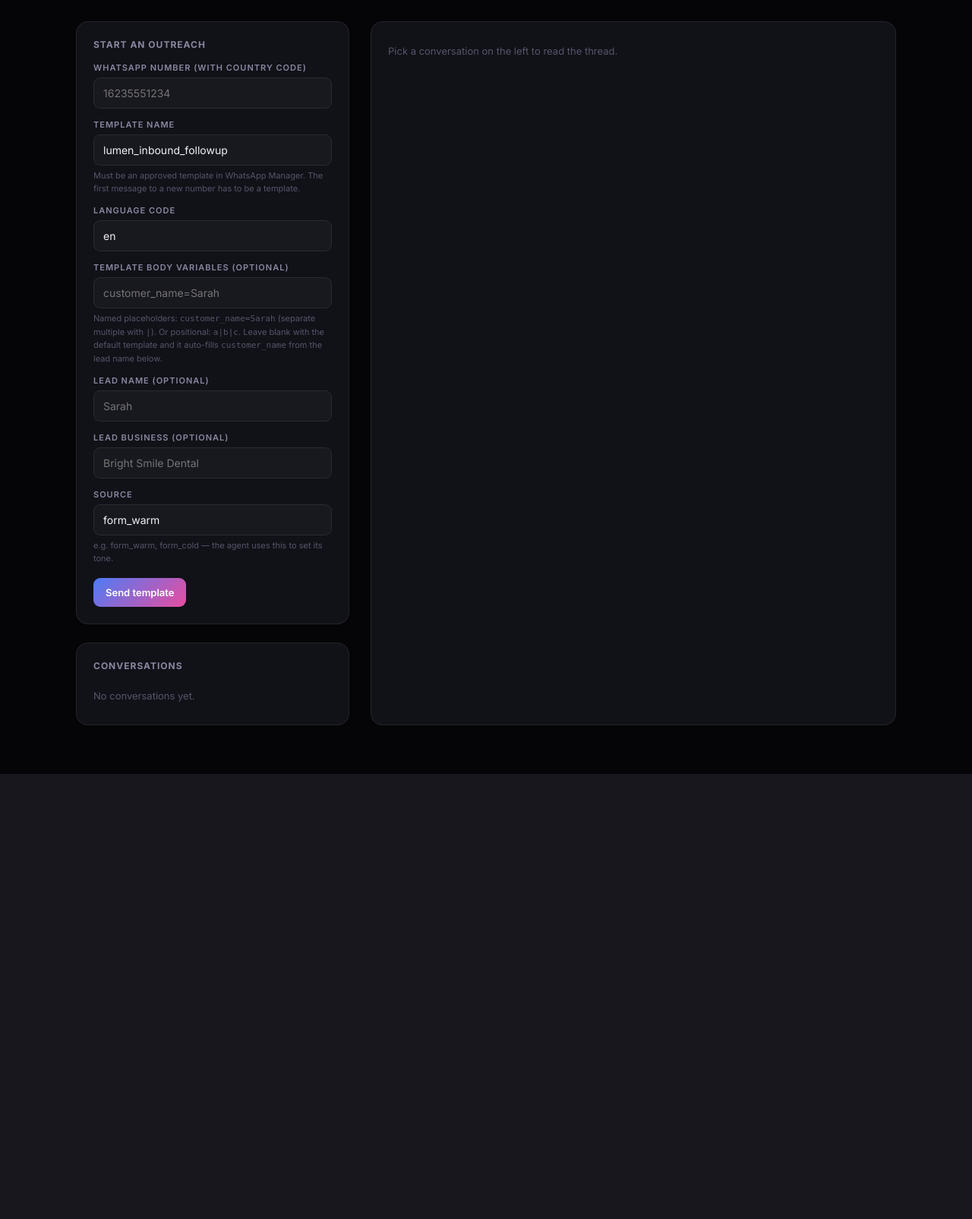
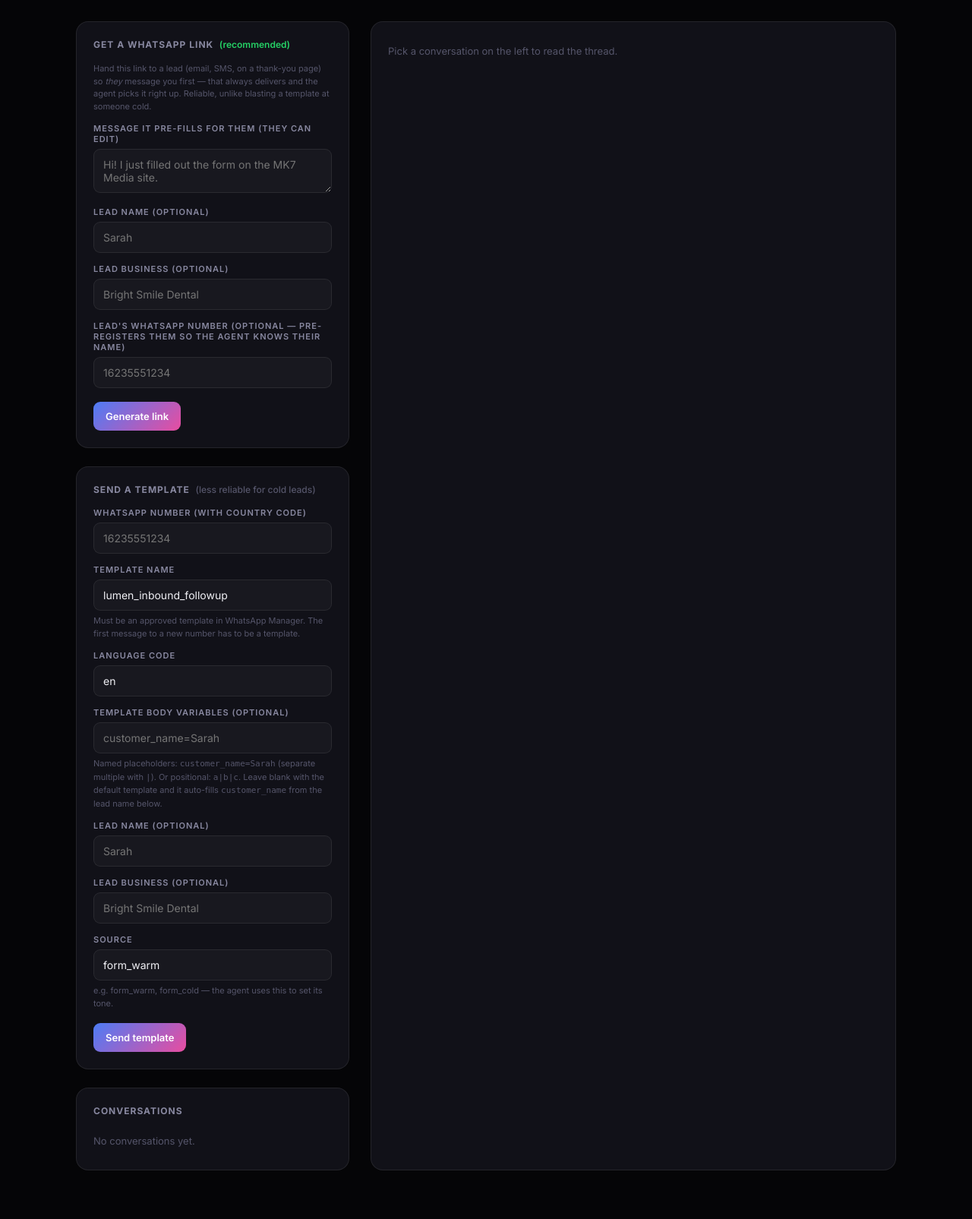
Before and after one commit to lumenmarketingsolutions/mk7media, a Flask app: page /admin/whatsapp in a window 1280 px wide. Shown: the part 58-1663 px from the top of the page at 76% size. Before the commit the page ends 1077 px from the top, so only its background shows below. Run offline with Flask 3, Linux system fonts and the light colour scheme; the visitor is signed in with stand-in values (Sample User, id 1); data that the repository does not hold is empty.

Commit message:
WhatsApp agent: wa.me-link outreach flow
The reliable way to do WhatsApp outreach (cold marketing templates get
dropped by WhatsApp). Adds:
- agent.py: WHATSAPP_BUSINESS_NUMBER, wa_me_link(prefill) builder,
  register_lead() to pre-register a lead's number so the agent knows them.
- app.py: POST /admin/whatsapp/outreach-link.
- admin_whatsapp.html: "Get a WhatsApp link (recommended)" panel that
  generates a wa.me/<our number>?text=... link to hand a lead, optionally
  pre-registering them. The template-send panel is now labeled "less
  reliable for cold leads".

Co-Authored-By: Claude Opus 4.7 (1M context) <noreply@anthropic.com>

```diff
--- a/agents/whatsapp_agent/v1/agent.py
+++ b/agents/whatsapp_agent/v1/agent.py
@@ -54,6 +54,8 @@ WHATSAPP_APP_SECRET = os.environ.get("WHATSAPP_APP_SECRET", "")
 WHATSAPP_VERIFY_TOKEN = os.environ.get("WHATSAPP_VERIFY_TOKEN", "mk7-whatsapp-verify")
 WHATSAPP_PHONE_NUMBER_ID = os.environ.get("WHATSAPP_PHONE_NUMBER_ID", "1082296231636502")
 WHATSAPP_WABA_ID = os.environ.get("WHATSAPP_WABA_ID", "1457517218983357")
+# The display phone number (digits only) — used to build wa.me/<number> links.
+WHATSAPP_BUSINESS_NUMBER = "".join(ch for ch in os.environ.get("WHATSAPP_BUSINESS_NUMBER", "16235126504") if ch.isdigit())
 
 ANTHROPIC_API_KEY = os.environ.get("ANTHROPIC_API_KEY", "")
 WHATSAPP_AGENT_MODEL = os.environ.get("WHATSAPP_AGENT_MODEL", "claude-opus-4-7")
@@ -399,9 +401,36 @@ def send_template(to_wa_id, template_name, lang_code="en_US", body_params=None):
     return data
 
 
+def wa_me_link(prefill=None):
+    """Build a wa.me/<our number>?text=... link. Hand this to a lead (in an email,
+    on a thank-you page, in an SMS) — when they tap it, *they* message us first, which
+    opens the 24h window and the agent picks it up. This is the reliable way to do
+    WhatsApp outreach — cold marketing templates to people who've never messaged you
+    get dropped by WhatsApp."""
+    from urllib.parse import quote
+    text = (prefill or "Hi! I just filled out the form on the MK7 Media site.").strip()
+    return f"https://wa.me/{WHATSAPP_BUSINESS_NUMBER}?text={quote(text)}"
+
+
+def register_lead(wa_id, *, lead_name=None, lead_business=None, lead_source="outreach"):
+    """Pre-register a lead's number so the agent already knows their name/business when
+    they message in. Optional — only useful if you have their WhatsApp number ahead of time."""
+    wa_id = "".join(ch for ch in str(wa_id or "") if ch.isdigit())
+    if not wa_id:
+        return None
+    if len(wa_id) == 10:
+        wa_id = "1" + wa_id
+    _upsert_contact(wa_id, lead_name=lead_name, lead_business=lead_business, lead_source=lead_source)
+    return wa_id
+
+
 def start_outreach(to_wa_id, *, template_name, lang_code=DEFAULT_TEMPLATE_LANG, body_params=None,
                    lead_name=None, lead_business=None, lead_source="form"):
-    """Open a conversation with a form lead: register the contact and send the kickoff template."""
+    """Open a conversation with a form lead by sending the kickoff template.
+
+    NOTE: this is the *less reliable* path — WhatsApp drops cold MARKETING templates to
+    numbers that have never messaged you. Prefer `wa_me_link()` (have the lead message
+    you first). Kept for when you know the recipient will accept it (e.g. they've opted in)."""
     to_wa_id = "".join(ch for ch in str(to_wa_id) if ch.isdigit())
     # A bare 10-digit number is almost certainly a US/Canada number missing its '1'
     # country code — that's the #1 reason an outreach "doesn't fire". Add it.
--- a/app.py
+++ b/app.py
@@ -827,7 +827,10 @@ def admin_whatsapp():
     detail = None
     if detail_id:
         detail = {"wa_id": detail_id, "contact": wa.get_contact(detail_id), "messages": wa.conversation(detail_id)}
-    return render_template("admin_whatsapp.html", convos=convos, detail=detail)
+    return render_template(
+        "admin_whatsapp.html", convos=convos, detail=detail,
+        generated_link=request.args.get("link"), registered_number=request.args.get("registered"),
+    )
 
 
 @app.route("/admin/whatsapp/send", methods=["POST"])
@@ -891,6 +894,22 @@ def admin_whatsapp_reply():
     return redirect(url_for("admin_whatsapp", id=wa_id))
 
 
+@app.route("/admin/whatsapp/outreach-link", methods=["POST"])
+@admin_required
+def admin_whatsapp_outreach_link():
+    """Generate a wa.me link to hand a lead so THEY message us first (the reliable
+    outreach path). Optionally pre-registers the lead's number so the agent knows them."""
+    data = request.form.to_dict()
+    prefill = (data.get("prefill") or "").strip() or None
+    lead_name = (data.get("name") or "").strip() or None
+    lead_business = (data.get("business") or "").strip() or None
+    number = "".join(ch for ch in (data.get("to") or "") if ch.isdigit())
+    if number:
+        wa.register_lead(number, lead_name=lead_name, lead_business=lead_business, lead_source="outreach")
+    link = wa.wa_me_link(prefill)
+    return redirect(url_for("admin_whatsapp", link=link, registered=number or None))
+
+
 @app.route("/admin/whatsapp/debug")
 @admin_required
 def admin_whatsapp_debug():
--- a/templates/admin_whatsapp.html
+++ b/templates/admin_whatsapp.html
@@ -97,10 +97,31 @@
     </div>
 
     <div class="layout">
-      <!-- Left: outreach form + conversation list -->
+      <!-- Left: outreach + conversation list -->
       <div>
         <div class="panel" style="margin-bottom: 24px;">
-          <h2>Start an outreach</h2>
+          <h2>Get a WhatsApp link &nbsp;<span style="color:var(--green);font-weight:600;text-transform:none;letter-spacing:0;">(recommended)</span></h2>
+          <div class="hint" style="margin-bottom:14px;">Hand this link to a lead (email, SMS, on a thank-you page) so <em>they</em> message you first — that always delivers and the agent picks it right up. Reliable, unlike blasting a template at someone cold.</div>
+          {% if generated_link %}
+            <div style="background:rgba(37,211,102,0.08);border:1px solid rgba(37,211,102,0.25);border-radius:10px;padding:12px;margin-bottom:14px;">
+              <div style="font-size:11px;color:var(--text-muted);text-transform:uppercase;letter-spacing:1px;margin-bottom:6px;">Copy &amp; send to your lead{% if registered_number %} (lead +{{ registered_number }} pre-registered){% endif %}</div>
+              <input readonly onclick="this.select()" value="{{ generated_link }}" style="background:rgba(0,0,0,0.2);font-size:13px;">
+            </div>
+          {% endif %}
+          <form method="post" action="/admin/whatsapp/outreach-link">
+            <label>Message it pre-fills for them (they can edit)</label>
+            <textarea name="prefill" rows="2" placeholder="Hi! I just filled out the form on the MK7 Media site." style="resize:vertical;"></textarea>
+            <label>Lead name (optional)</label>
+            <input name="name" placeholder="Sarah">
+            <label>Lead business (optional)</label>
+            <input name="business" placeholder="Bright Smile Dental">
+            <label>Lead's WhatsApp number (optional — pre-registers them so the agent knows their name)</label>
+            <input name="to" placeholder="16235551234">
+            <button type="submit">Generate link</button>
+          </form>
+        </div>
+        <div class="panel" style="margin-bottom: 24px;">
+          <h2>Send a template &nbsp;<span style="color:var(--text-dim);font-weight:500;text-transform:none;letter-spacing:0;">(less reliable for cold leads)</span></h2>
           <form method="post" action="/admin/whatsapp/send">
             <label>WhatsApp number (with country code)</label>
             <input name="to" placeholder="16235551234" required>
```
